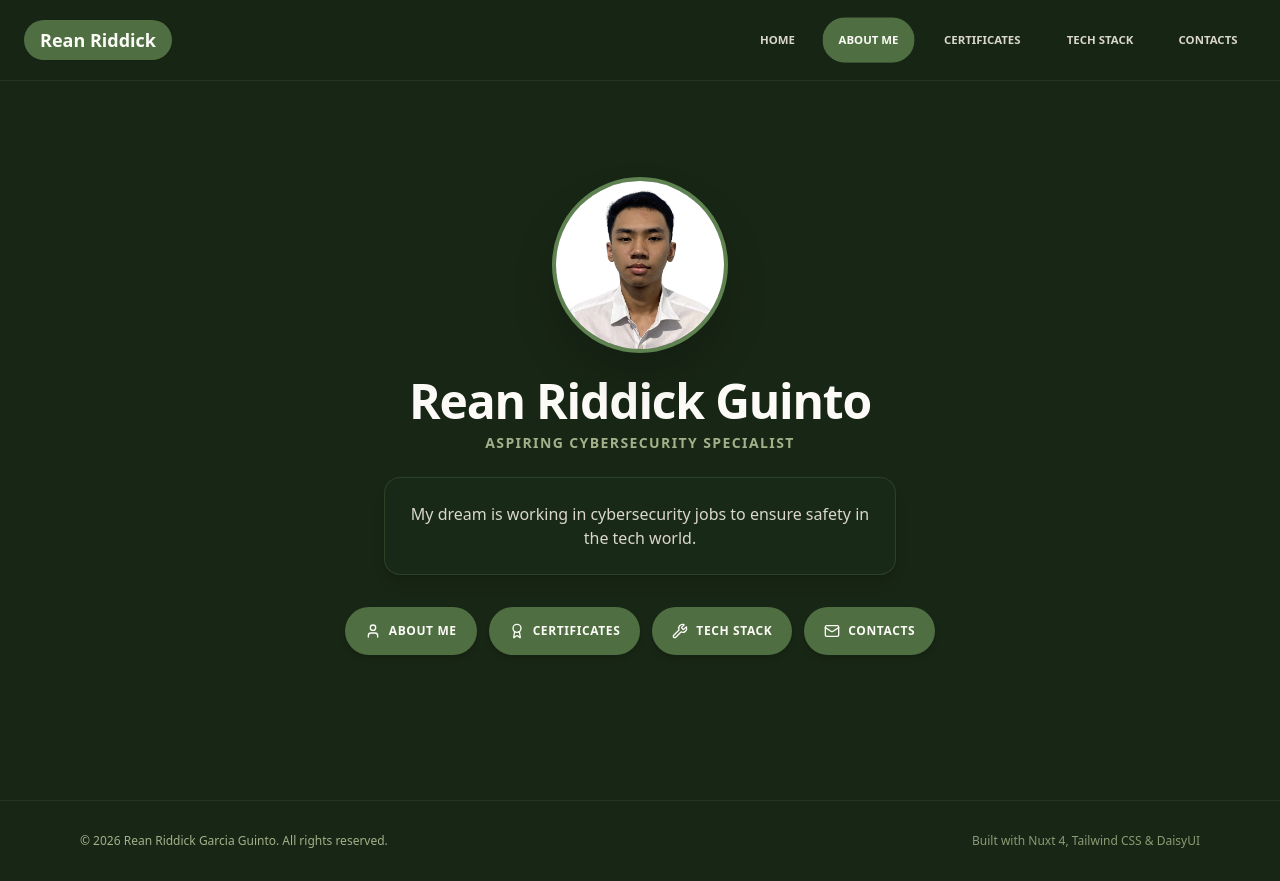
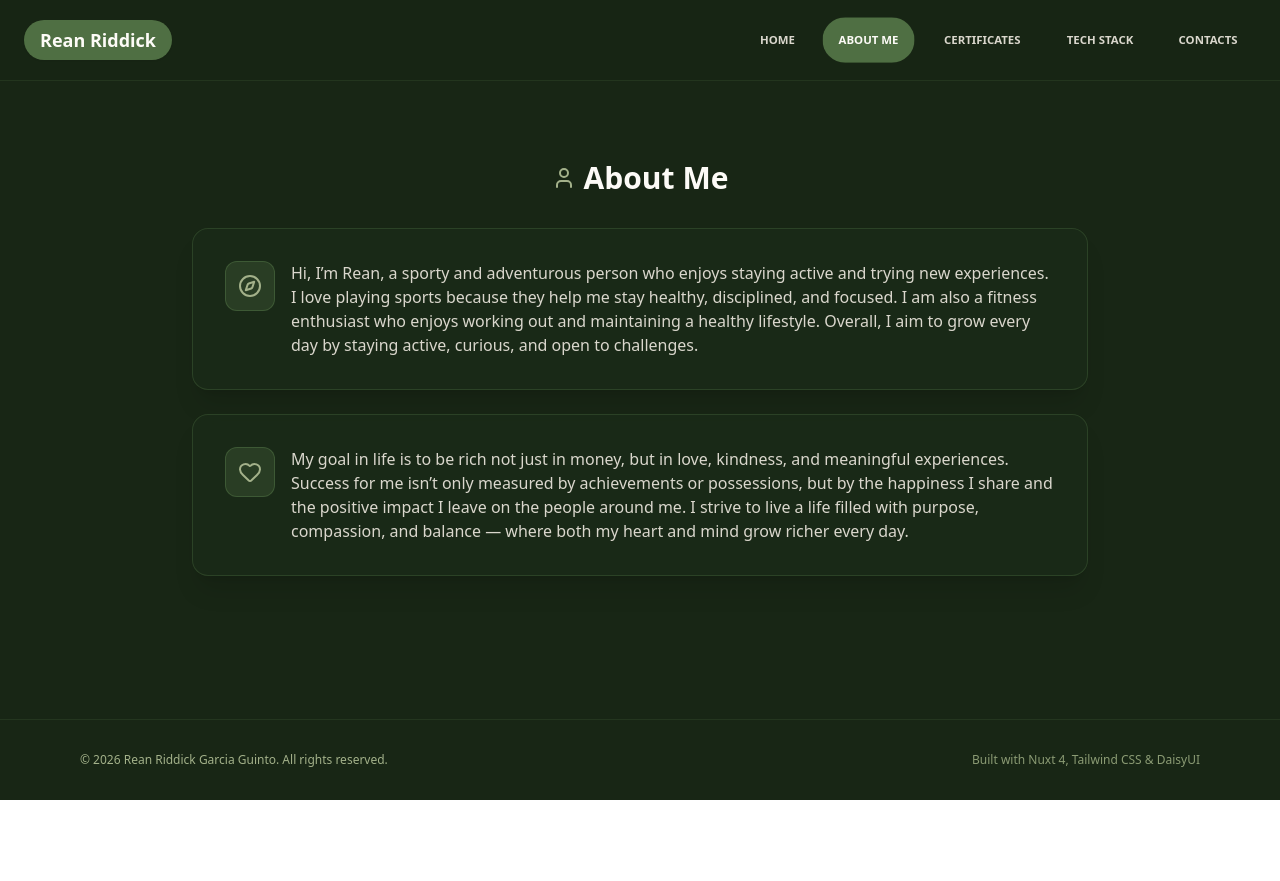
Before and after one commit to riddickkkk/portfolio-nuxt, a Nuxt app: page /about in a window 1280 px wide. After the commit the page ends 800 px from the top, so only its background shows below. Built offline with nearby package versions, Linux system fonts and the light colour scheme.

Commit message:
fix the direction pages

```diff
--- a/app/pages/about.vue
+++ b/app/pages/about.vue
@@ -1,3 +1,5 @@
 <template>
-  <HeroSection />
+  <div class="pt-24 pb-16">
+    <AboutSection />
+  </div>
 </template>
--- a/app/pages/certificates.vue
+++ b/app/pages/certificates.vue
@@ -1,5 +1,5 @@
 <template>
   <div class="pt-24 pb-16">
-    <AboutSection />
+    <CertificatesSection />
   </div>
 </template>
--- a/app/pages/contacts.vue
+++ b/app/pages/contacts.vue
@@ -1,5 +1,5 @@
 <template>
   <div class="pt-24 pb-16">
-    <TechStackSection />
+    <CertificatesSection />
   </div>
 </template>
```
